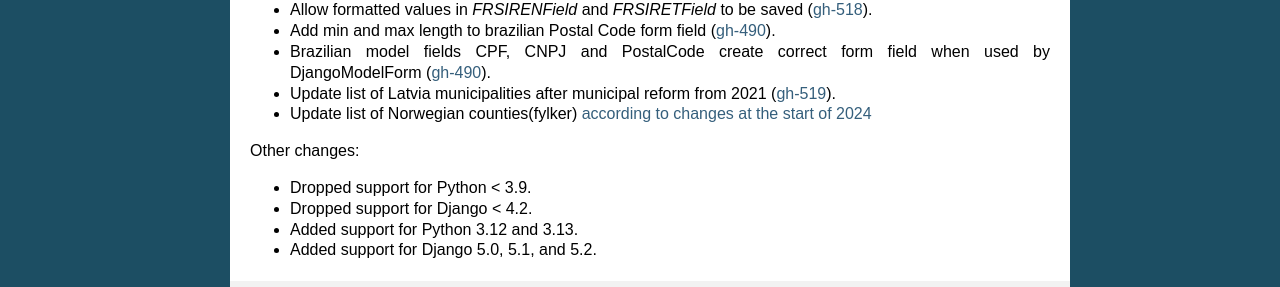
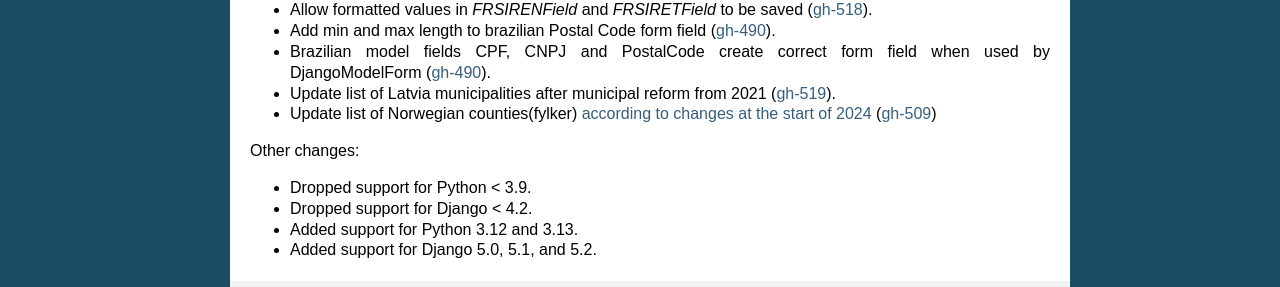
Before and after one commit to django/django-localflavor, a Sphinx documentation site: the page built from docs/changelog.rst, in a window 1280 px wide and 900 px high, scrolled down 512 px. Shown: the part 155-442 px from the top of the window. Built offline with Sphinx 7.4.7, drawn with Linux system fonts in a browser that asks for light colours.

Commit message:
Update changelog.rst

```diff
--- a/docs/changelog.rst
+++ b/docs/changelog.rst
@@ -48,7 +48,7 @@
   (`gh-490 <https://github.com/django/django-localflavor/pull/490>`_).
 - Update list of Latvia municipalities after municipal reform from 2021
   (`gh-519 <https://github.com/django/django-localflavor/pull/519>`_).
-- Update list of Norwegian counties(fylker) `according to changes at the start of 2024 <https://en.wikipedia.org/wiki/Counties_of_Norway#List_of_counties>`_
+- Update list of Norwegian counties(fylker) `according to changes at the start of 2024 <https://en.wikipedia.org/wiki/Counties_of_Norway#List_of_counties>`_ (`gh-509 <https://github.com/django/django-localflavor/pull/509/files>`_)
 
 Other changes:
 
```
